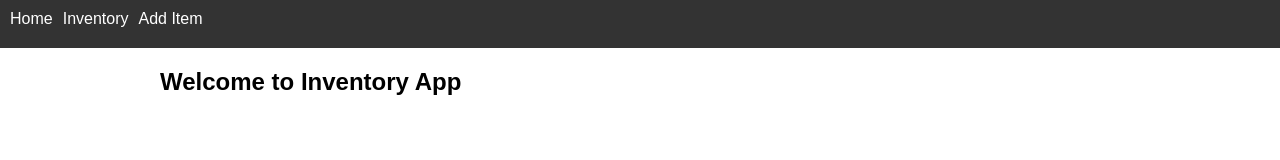
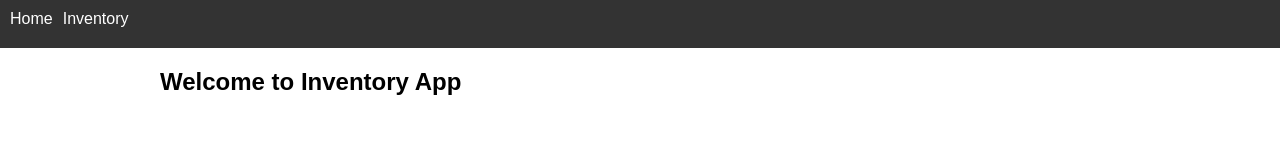
Before and after one commit to hanssel123/reactapp, a React (Create React App) app: page / in a window 1280 px wide. Shown: the top 160 px of the page. Built offline with nearby package versions, Linux system fonts and the light colour scheme.

Commit message:
last commit

```diff
--- a/src/components/Navbar.js
+++ b/src/components/Navbar.js
@@ -9,10 +9,7 @@ const Navbar = () => {
           <Link to="/">Home</Link>
         </li>
         <li>
-          <Link to="/inventory">Inventory</Link>
-        </li>
-        <li>
-          <Link to="/add-item">Add Item</Link>
+          <Link to="/inventorio">Inventory</Link>
         </li>
       </ul>
     </nav>
```
